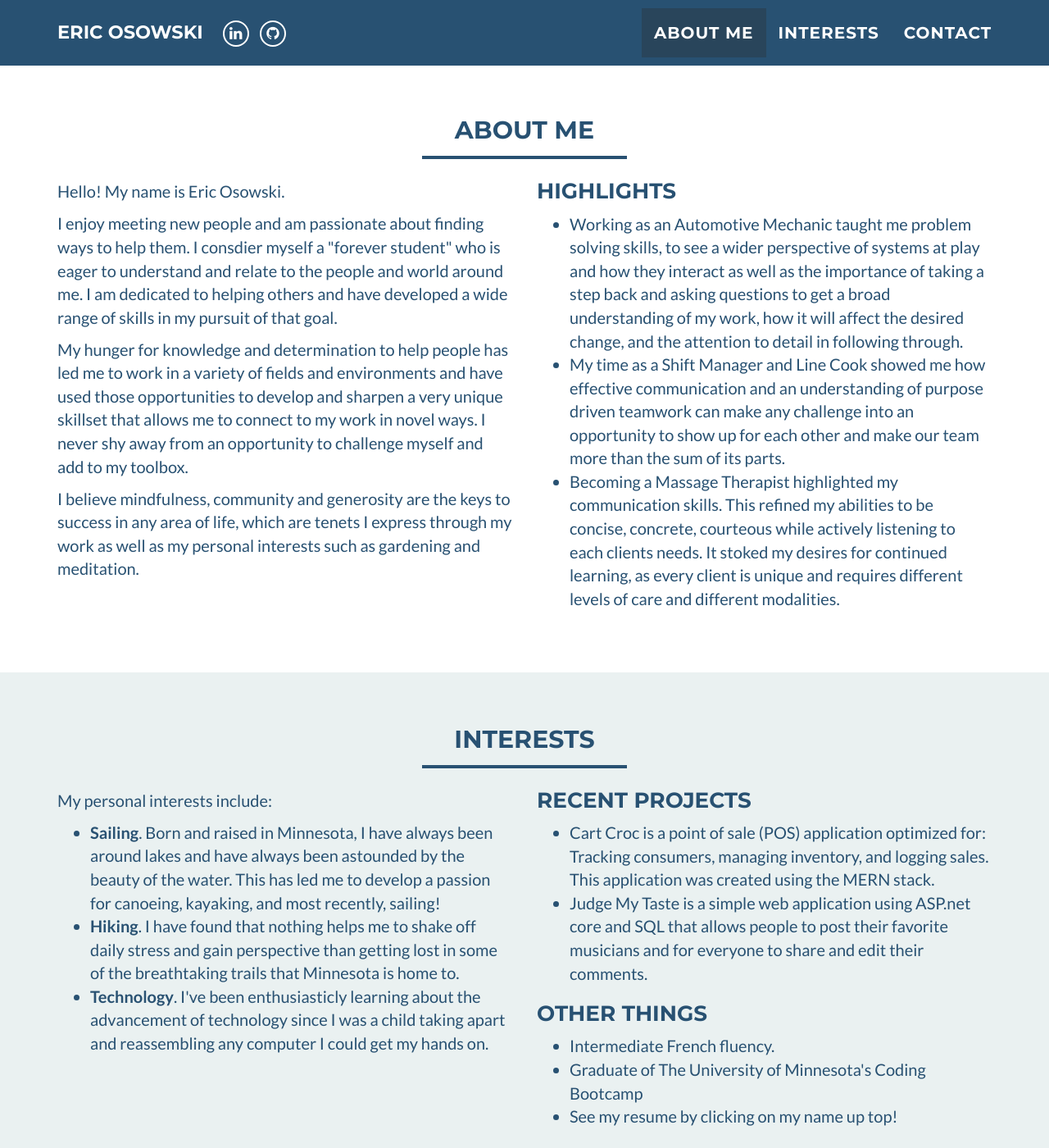
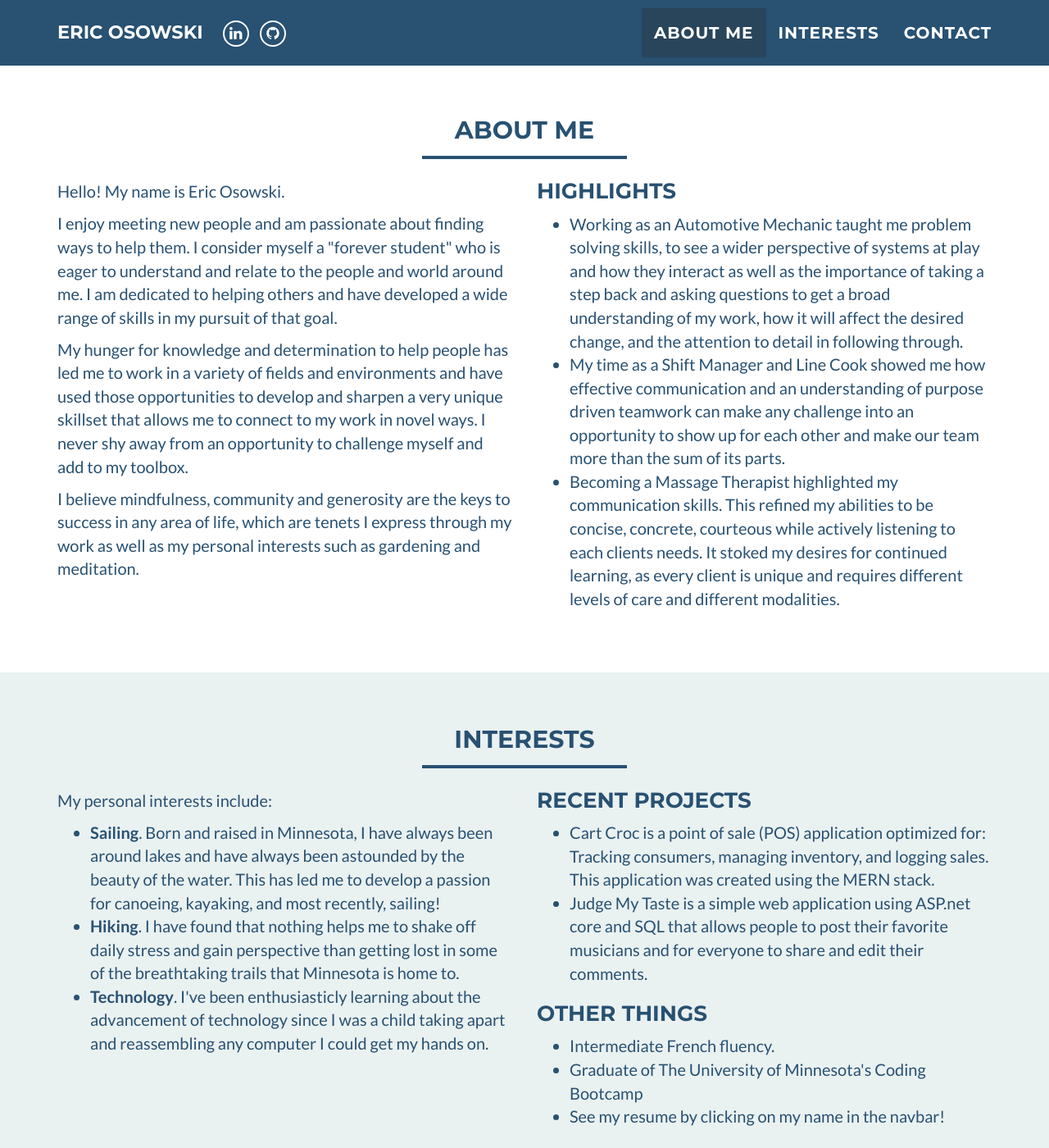
Before and after one commit to EricJamesOsowski/single-page-portfolio, a Jekyll site: the page built from index.html, in a window 1280 px wide and 1400 px high, scrolled down 497 px. Shown: the whole window at 82% size. Built offline with Jekyll 4.4.1, drawn with Linux system fonts in a browser that asks for light colours.

Commit message:
Fixing spelling and semantic errors

```diff
--- a/_includes/about_me.html
+++ b/_includes/about_me.html
@@ -11,7 +11,7 @@
         <p>Hello! My name is Eric Osowski.</p>
         <p>
           I enjoy meeting new people and am passionate about finding ways to
-          help them. I consdier myself a "forever student" who is eager to
+          help them. I consider myself a "forever student" who is eager to
           understand and relate to the people and world around me. I am
           dedicated to helping others and have developed a wide range of skills
           in my pursuit of that goal.
--- a/_includes/interests.html
+++ b/_includes/interests.html
@@ -48,7 +48,7 @@
           <li>Intermediate French fluency.</li>
           <li>Graduate of The University of Minnesota's Coding Bootcamp</li>
           <li>
-            See my resume by clicking on my name up top!
+            See my resume by clicking on my name in the navbar!
           </li>
         </ul>
       </div>
```
